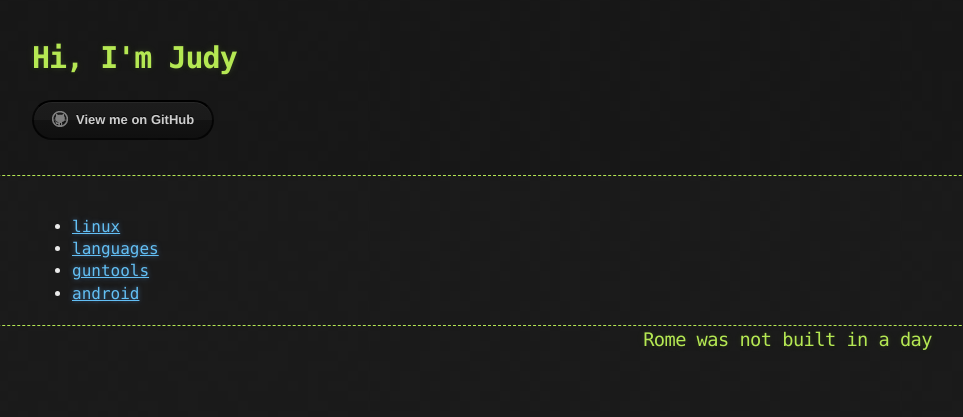
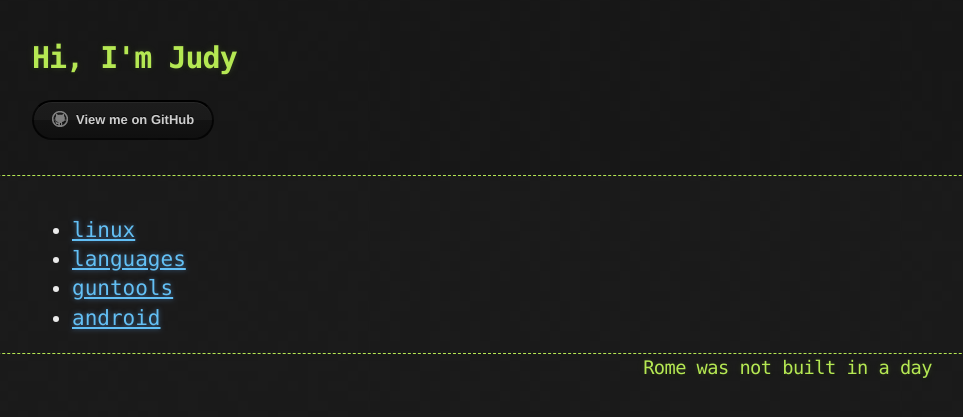
Before and after one commit to Shl4046/Shl4046.github.io, a Jekyll site: the page built from index.md, in a window 1280 px wide. Shown: the top 417 px of the page, without its empty margins (163-1126 px from the left). Built offline with Jekyll 4.4.1, drawn with Linux system fonts in a browser that asks for light colours.

```diff
--- a/_sass/jekyll-theme-hacker.scss
+++ b/_sass/jekyll-theme-hacker.scss
@@ -29,6 +29,7 @@ h1, h2, h3, h4, h5, h6 {
 
 li {
   line-height: 1.4 ;
+  font-size: 21px;
 }
 
 /* Header, <header>
```
Also changed, not shown: _posts/android/1000-01-01-android.md (+1 -1 lines), 1 other file.
